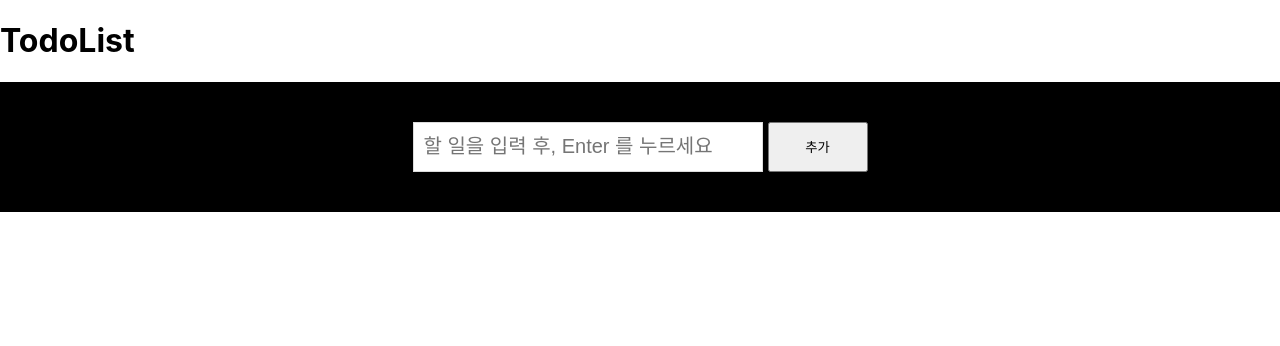
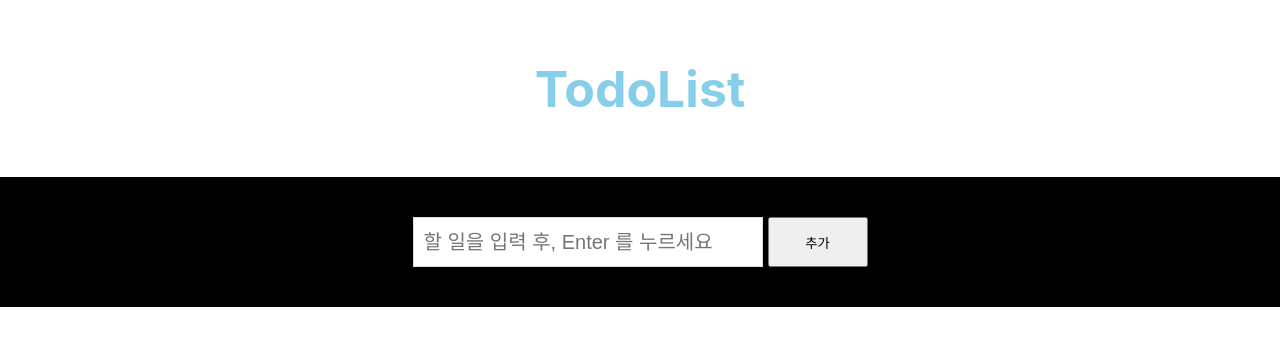
Before and after one commit to yuracho/react-todolist, a React (Create React App) app: page / in a window 1280 px wide. Shown: the top 346 px of the page. Built offline with nearby package versions, Linux system fonts and the light colour scheme.

Commit message:
Update Todo.css

```diff
--- a/src/components/Todo.css
+++ b/src/components/Todo.css
@@ -1,11 +1,10 @@
-.Todos {
-  width: 500px;
+.todo {
   margin: 10px auto;
-  background: cornflowerblue;
 }
-.Todos h1 {
+.todo h1 {
+  width: 100%;
   font-size: 50px;
-  color: cornsilk;
+  color: skyblue;
   text-align: center;
   padding: 25px 0;
 }
```
